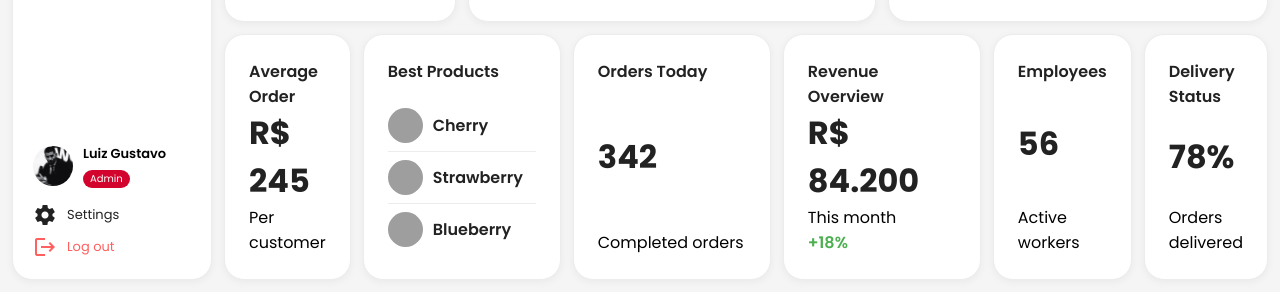
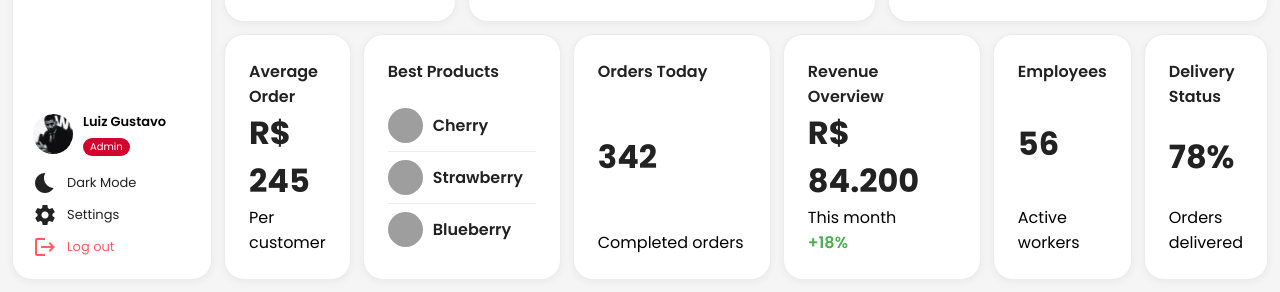
Before and after one commit to LuizSNovaes/Grid-DashBoard, a plain HTML site: page index.html in a window 1280 px wide. Shown: the part 949-1241 px from the top of the page. Drawn offline with nearby package versions, Linux system fonts and the light colour scheme; grey boxes are pictures that could not be loaded.

Commit message:
add theme toggle feature for dark mode in settings menu

```diff
--- a/index.html
+++ b/index.html
@@ -98,6 +98,10 @@
                 </div>
 
                 <nav class="settings-menu">
+                    <a href="#" id="theme-toggle">
+                        <span class="material-icons" id="theme-icon">bedtime</span>
+                        <span class="text" id="theme-text">Dark Mode</span>
+                    </a>
                     <a href="#">
                         <span class="material-icons">settings</span>
                         <span class="text">Settings</span>
```
